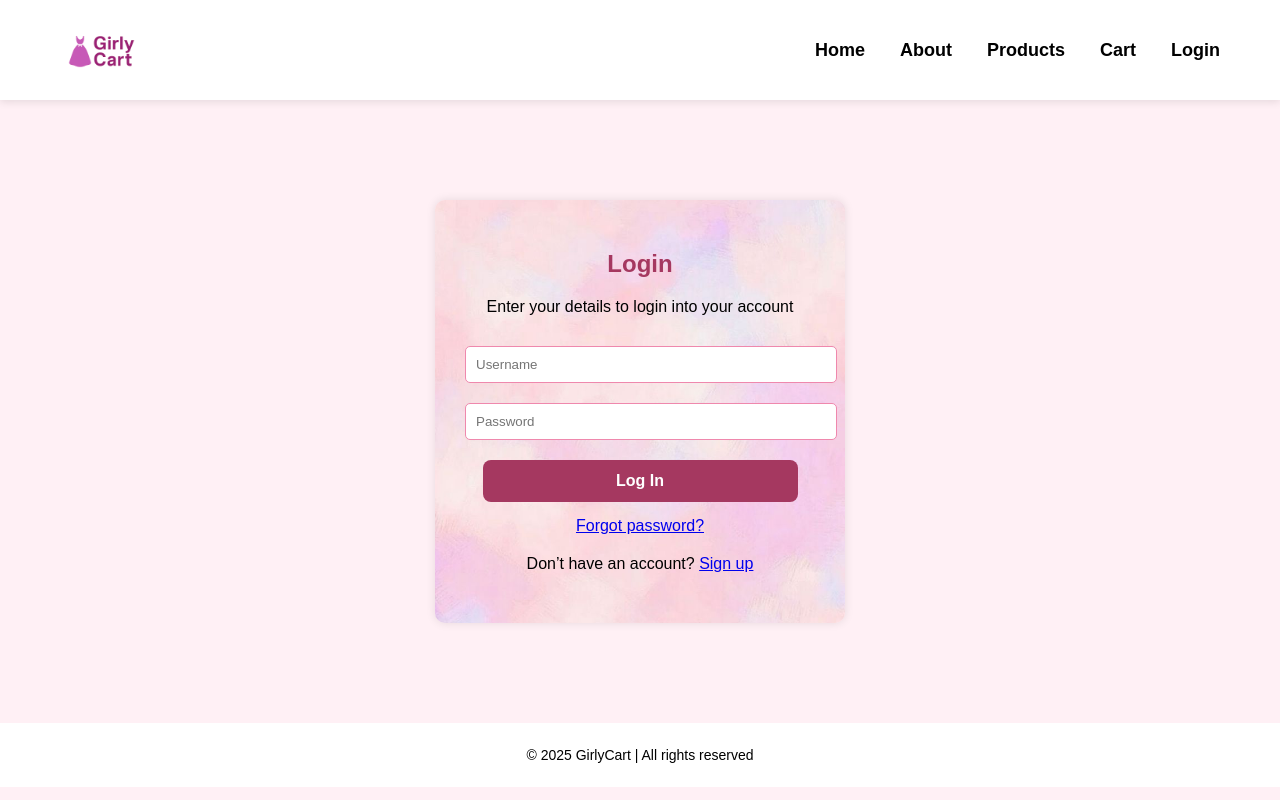
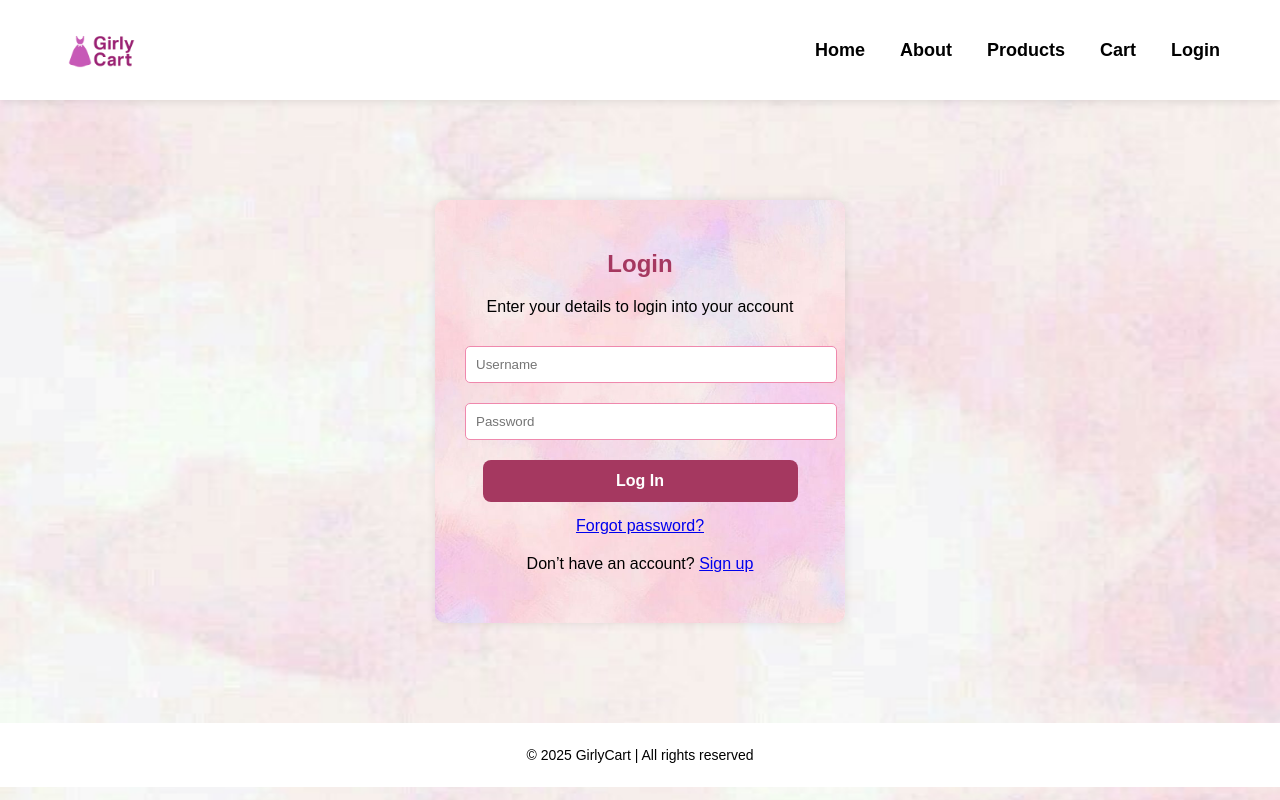
Before and after one commit to Khushbusaifi012/E-commerce_store, a Django app: page /login/ in a window 1280 px wide. Run offline with Django 5.2, Linux system fonts and the light colour scheme.

Commit message:
some changes in background style

```diff
--- a/girlstore/static/style.css
+++ b/girlstore/static/style.css
@@ -1,8 +1,7 @@
 body {
-   background-color: #fff0f5;
+background: url('images/bg2.jpg') no-repeat center center/cover;
     margin: 0;
     font-family: Arial, sans-serif;
-
     color: #000000;
 }
 
@@ -546,7 +545,7 @@ footer {
   border-radius: 6px;
   font-weight: bold;
   color: white;
-  background-color: #5cb85c; /* Green for success */
+  background-color:  #5cb85c;; /* Green for success */
   box-shadow: 0 2px 6px rgba(0, 0, 0, 0.2);
   animation: fadeOut 3s ease-in-out forwards;
 }
```
